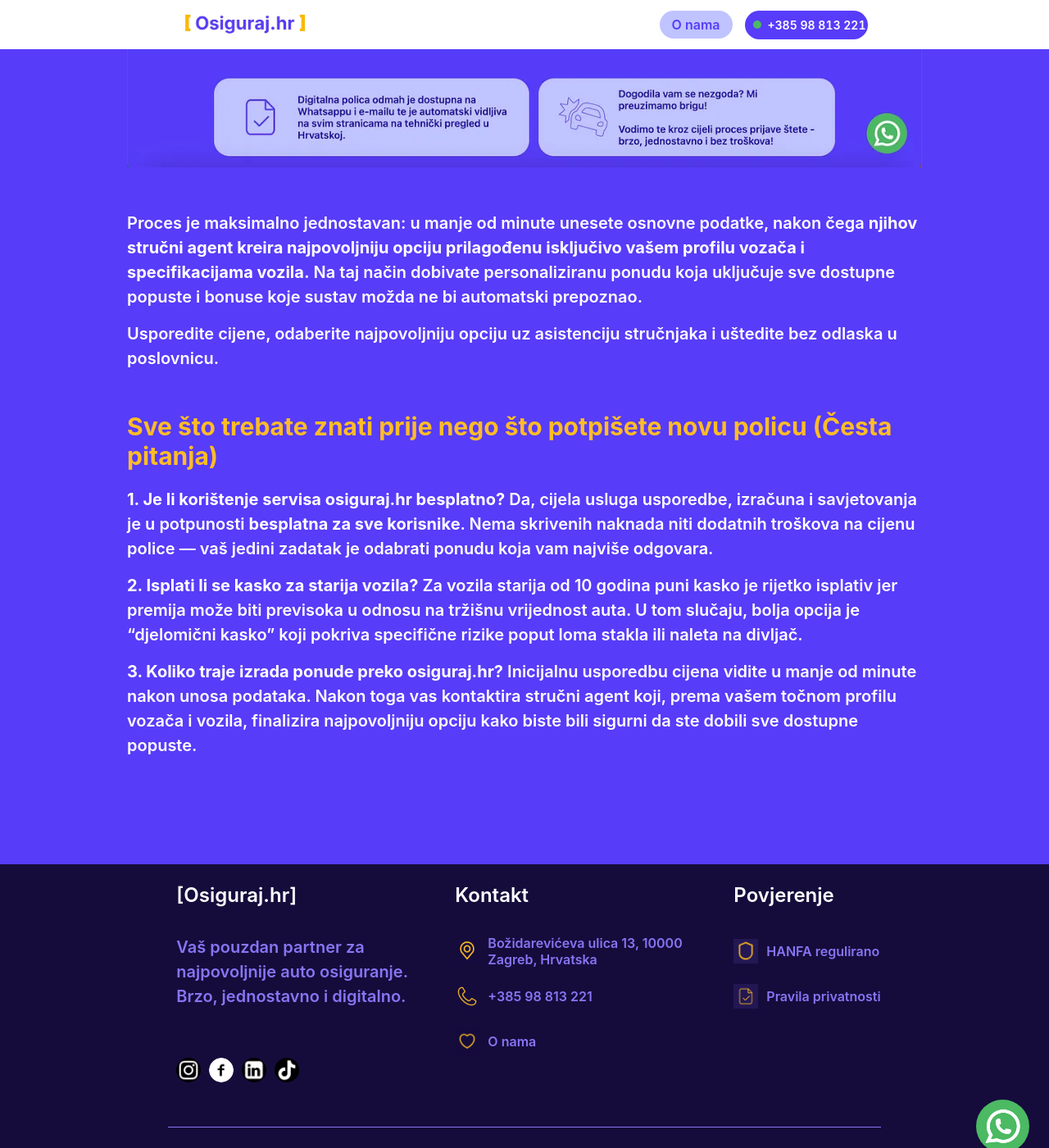
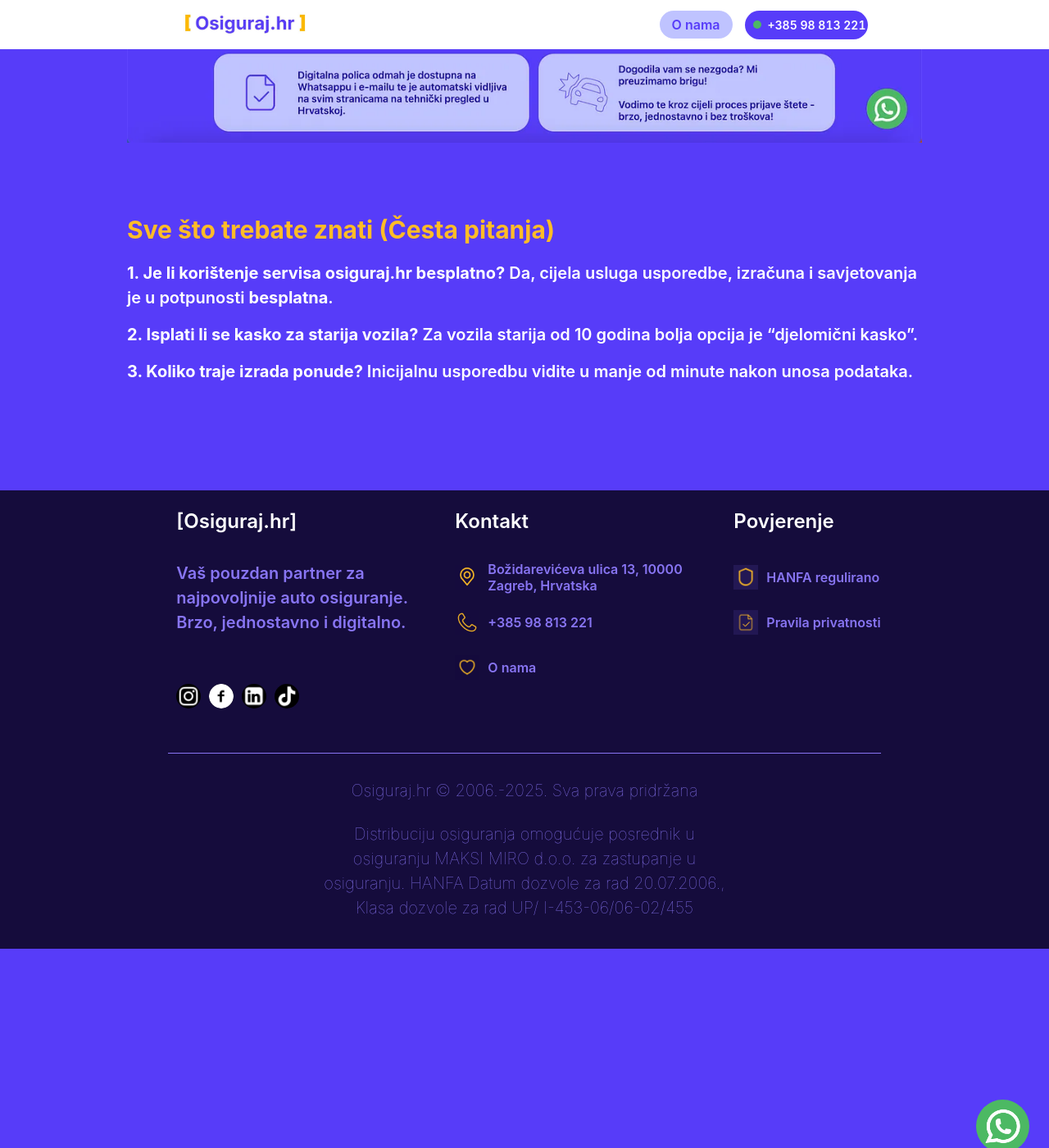
Before and after one commit to Filip-Gale/OsigurajHR, a Jekyll site: the page built from _posts/2026-01-26-primjer.html, in a window 1280 px wide and 1400 px high, scrolled down 3140 px. Shown: the whole window at 82% size. Built offline with Jekyll 4.4.1, drawn with Linux system fonts in a browser that asks for light colours; some of the changed text lies outside the part shown.

Commit message:
Update 2026-01-26-primjer.html

```diff
--- a/_posts/2026-01-26-primjer.html
+++ b/_posts/2026-01-26-primjer.html
@@ -1,48 +1,55 @@
 ---
 layout: post
 title: "Obvezno vs. kasko osiguranje: što se stvarno isplati u Hrvatskoj?"
-date: 2026-01-26         # ovdje dodaj datum, bitno je za jekyll
+date: 2026-01-26
 image: "https://raw.githubusercontent.com/Filip-Gale/OsigurajHR/main/img/blog/primjer1.jpg"
-#kopiraj kod ispod ove crte
+canonical_url: "https://www.osiguraj.hr/blog/primjer/"
+og_url: "https://www.osiguraj.hr/blog/primjer/"
 ---
 
 <h1 id="obvezno-vs.-kasko-treba-li-vam-doista-puna-zaštita-za-vaš-automobil">Obvezno vs. Kasko: Treba li vam doista puna zaštita za vaš automobil?</h1>
-<p><img src="https://raw.githubusercontent.com/Filip-Gale/OsigurajHR/refs/heads/main/img/blog/primjer1.jpg" alt="enter image description here"></p>
+<p><img src="https://raw.githubusercontent.com/Filip-Gale/OsigurajHR/refs/heads/main/img/blog/primjer1.jpg" alt="Usporedba obveznog i kasko osiguranja"></p>
 <p>Svake godine ista dilema: je li dovoljno platiti samo ono što zakon nalaže ili je mudro investirati u kasko osiguranje? Dok je <strong>obvezno auto osiguranje (AO)</strong> uvjet da uopće izađete na cestu, kasko je vaša “sigurnosna mreža” za situacije u kojima ste sami krivi ili je šteta nastala izvan vaše kontrole.</p>
 <p>U ovom vodiču razbijamo mitove i pomažemo vam odlučiti što je najbolje za vaš novčanik u 2026. godini.</p>
+
 <h2 id="što-pokriva-obvezno-auto-osiguranje">Što pokriva obvezno auto osiguranje?</h2>
 <p>Mnogi vozači misle da obvezno osiguranje štiti njih. <strong>Istina je drugačija.</strong> Obvezno osiguranje štiti <em>druge</em> od štete koju vi uzrokujete svojim vozilom. Ako skrivite sudar, vaše osiguranje će platiti popravak drugog automobila, ali popravak vašeg limenog ljubimca ostaje na vama.</p>
+
 <p><strong>Kome je ovo dovoljno?</strong></p>
 <ul>
 <li>Vlasnicima starijih vozila čija bi cijena popravka mogla premašiti tržišnu vrijednost auta.</li>
 <li>Vozačima koji rijetko koriste automobil i parkiraju ga u sigurnim garažama.</li>
 </ul>
+
 <h2 id="kasko-osiguranje-luksuz-ili-potreba">Kasko osiguranje: Luksuz ili potreba?</h2>
 <p>Kasko osiguranje pokriva štete na vašem vozilu, bez obzira na to tko je kriv. To uključuje:</p>
-<p><img src="https://raw.githubusercontent.com/Filip-Gale/OsigurajHR/refs/heads/main/img/blog/primjer2.webp" alt="enter image description here"></p>
+<p><img src="https://raw.githubusercontent.com/Filip-Gale/OsigurajHR/refs/heads/main/img/blog/primjer2.webp" alt="Što pokriva kasko"></p>
 <ul>
 <li><strong>Prometne nezgode</strong> (čak i ako ste vi uzrokovali sudar).</li>
 <li><strong>Vandalizam i krađu</strong> vozila.</li>
-<li><strong>Prirodne nepogode</strong> poput tuče ili oluje (sve češća pojava u Hrvatskoj).</li>
-<li><strong>Štetu na parkiralištu</strong> (klasično “pobjegao je s mjesta nezgode”).</li>
+<li><strong>Prirodne nepogode</strong> poput tuče ili oluje.</li>
+<li><strong>Štetu na parkiralištu</strong>.</li>
 </ul>
+
 <blockquote>
 <p><strong><em>Pro tip:</em></strong> <em>Ako imate auto mlađi od 5–7 godina, ili vozilo na leasing, kasko osiguranje nije samo preporuka — ono je nužnost koja vam štedi tisuće eura u slučaju nepredviđenih troškova.</em></p>
 </blockquote>
+
 <h2 id="kako-donijeti-odluku-i-uštedjeti">Kako donijeti odluku i uštedjeti?</h2>
 <p>Najveća pogreška koju vozači rade je kupnja prve ponude koja im dođe pod ruku. Cijene između osiguravatelja mogu varirati i do <strong>30% za potpuno istu razinu pokrića</strong>.</p>
+
 <p>Evo kako pametno odabrati:</p>
 <ol>
-<li><strong>Provjerite vrijednost vozila:</strong> Ako je auto star, razmislite o “djelomičnom kasku” (npr. samo osiguranje stakala ili zaštita od naleta na divljač).</li>
+<li><strong>Provjerite vrijednost vozila:</strong> Razmislite o “djelomičnom kasku”.</li>
 <li><strong>Usporedite ponude:</strong> Nemojte zvati svaku kuću posebno.</li>
-<li><strong>Iskoristite bonuse:</strong> Provjerite prenosi li vam novi osiguravatelj sve stečene pogodnosti.</li>
+<li><strong>Iskoristite bonuse:</strong> Provjerite prijenos stečenih pogodnosti.</li>
 </ol>
+
 <h2 id="zaključak-gdje-pronaći-najbolju-ponudu">Zaključak: Gdje pronaći najbolju ponudu?</h2>
-<p>Bilo da se odlučite samo za obvezno ili želite punu kasko zaštitu, ključ je u informiranoj odluci. Umjesto da trošite sate na telefoniranje svakom osiguravatelju posebno, posjetite <a href="https://www.osiguraj.hr"><strong>osiguraj.hr</strong></a>.</p>
-<p><img src="https://raw.githubusercontent.com/Filip-Gale/OsigurajHR/refs/heads/main/img/blog/primjer3.webp" alt="enter image description here"></p>
-<p>Proces je maksimalno jednostavan: u manje od minute unesete osnovne podatke, nakon čega <strong>njihov stručni agent kreira najpovoljniju opciju prilagođenu isključivo vašem profilu vozača i specifikacijama vozila.</strong> Na taj način dobivate personaliziranu ponudu koja uključuje sve dostupne popuste i bonuse koje sustav možda ne bi automatski prepoznao.</p>
-<p>Usporedite cijene, odaberite najpovoljniju opciju uz asistenciju stručnjaka i uštedite bez odlaska u poslovnicu.</p>
-<h2 id="sve-što-trebate-znati-prije-nego-što-potpišete-novu-policu-česta-pitanja">Sve što trebate znati prije nego što potpišete novu policu (Česta pitanja)</h2>
-<p><strong>1. Je li korištenje servisa <a href="http://osiguraj.hr">osiguraj.hr</a> besplatno?</strong> Da, cijela usluga usporedbe, izračuna i savjetovanja je u potpunosti <strong>besplatna za sve korisnike</strong>. Nema skrivenih naknada niti dodatnih troškova na cijenu police — vaš jedini zadatak je odabrati ponudu koja vam najviše odgovara.</p>
-<p><strong>2. Isplati li se kasko za starija vozila?</strong> Za vozila starija od 10 godina puni kasko je rijetko isplativ jer premija može biti previsoka u odnosu na tržišnu vrijednost auta. U tom slučaju, bolja opcija je “djelomični kasko” koji pokriva specifične rizike poput loma stakla ili naleta na divljač.</p>
-<p><strong>3. Koliko traje izrada ponude preko <a href="http://osiguraj.hr">osiguraj.hr</a>?</strong> Inicijalnu usporedbu cijena vidite u manje od minute nakon unosa podataka. Nakon toga vas kontaktira stručni agent koji, prema vašem točnom profilu vozača i vozila, finalizira najpovoljniju opciju kako biste bili sigurni da ste dobili sve dostupne popuste.</p>
+<p>Bilo da se odlučite samo za obvezno ili želite punu kasko zaštitu, ključ je u informiranoj odluci. Posjetite <a href="/"><strong>osiguraj.hr</strong></a>.</p>
+<p><img src="https://raw.githubusercontent.com/Filip-Gale/OsigurajHR/refs/heads/main/img/blog/primjer3.webp" alt="Pronađite najbolju ponudu"></p>
+
+<h2 id="česta-pitanja">Sve što trebate znati (Česta pitanja)</h2>
+<p><strong>1. Je li korištenje servisa <a href="/">osiguraj.hr</a> besplatno?</strong> Da, cijela usluga usporedbe, izračuna i savjetovanja je u potpunosti <strong>besplatna</strong>.</p>
+<p><strong>2. Isplati li se kasko za starija vozila?</strong> Za vozila starija od 10 godina bolja opcija je “djelomični kasko”.</p>
+<p><strong>3. Koliko traje izrada ponude?</strong> Inicijalnu usporedbu vidite u manje od minute nakon unosa podataka.</p>
```
